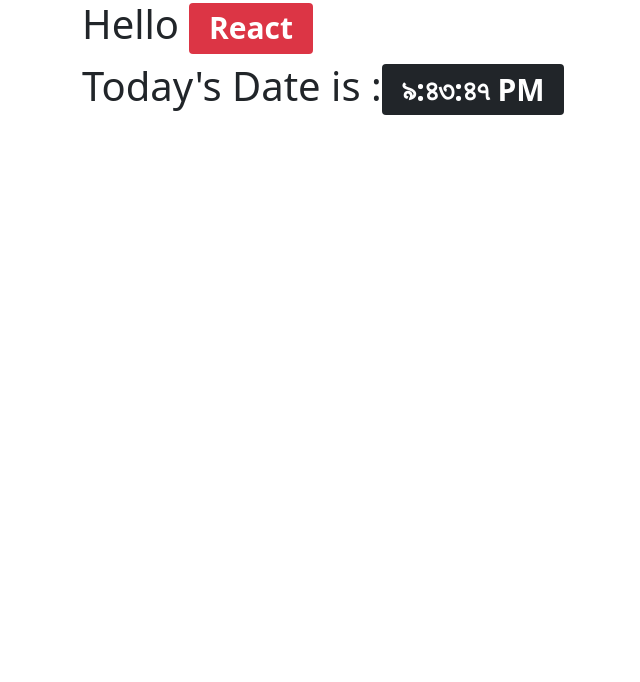
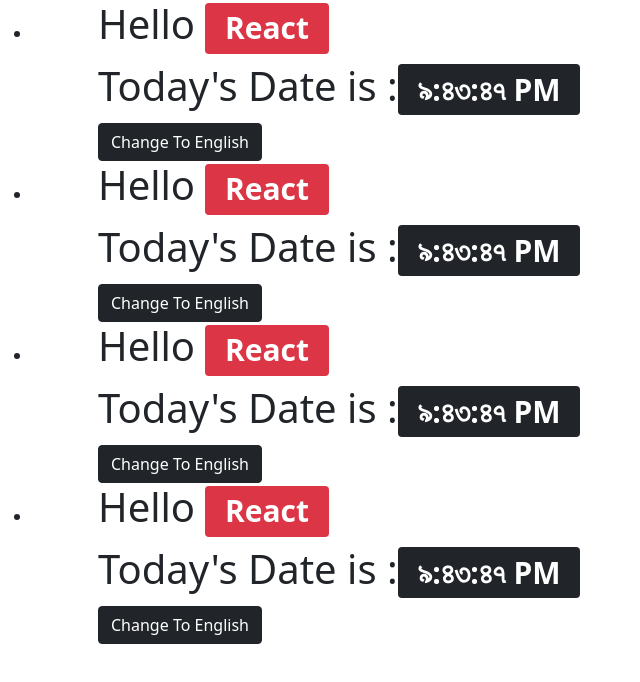
Before and after one commit to masud001/react-practice, a React (Create React App) app: page / in a window 1280 px wide. Shown: the top 682 px of the page, without its empty margins (0-640 px from the left). Built offline with nearby package versions, Linux system fonts and the light colour scheme.

Commit message:
rendering list

```diff
--- a/src/App.js
+++ b/src/App.js
@@ -1,17 +1,18 @@
-import React, { Component } from "react";
-import Clock from './Components/Clock'
+import React, { Component } from 'react';
+import ClockList from './Components/ClockList';
 class App extends Component {
 	render() {
+		console.log('this is App component');
+		const quantity = [1, 2, 3, 4];
 		return (
 			<React.Fragment>
-				<div className="App">
-					<Clock/>
+				<div className='App'>
+					<ClockList quantity={quantity} />
 				</div>
 			</React.Fragment>
 		);
 	}
 }
-
 
 // functional components
 // ----------------------
--- a/src/Components/Button.jsx
+++ b/src/Components/Button.jsx
@@ -1,11 +1,28 @@
-import React, { Component } from 'react'
+import React, { Component } from 'react';
 
 export default class Button extends Component {
-    render() {
-        return (
-            <>
-                  <button onClick={()=>this.handelClick("en-US")} className=" btn btn-dark text-capitalize">click me</button>
-            </>
-        )
-    }
+	shouldComponentUpdate(nextProps) {
+		const { change: currentChange, locale: currentLocale } = this.props;
+		const { change: nextChange, locale: nextLocale } = nextProps;
+
+		if (currentChange === nextChange && nextLocale === currentLocale) {
+			return false;
+		} else {
+			return true;
+		}
+	}
+	render() {
+		console.log('this is Button component');
+		const { changeTimeZone, locale } = this.props;
+		return (
+			<React.Fragment>
+				<button
+					onClick={() => changeTimeZone(locale)}
+					className=' btn btn-dark text-capitalize'
+				>
+					{locale === 'bn-BD' ? 'Change to Bangla' : 'Change to English'}
+				</button>
+			</React.Fragment>
+		);
+	}
 }
--- a/src/Components/Clock.js
+++ b/src/Components/Clock.js
@@ -1,4 +1,5 @@
 import React, { Component } from 'react';
+import Button from './Button';
 
 export default class Clock extends Component {
 	state = { date: new Date(), locale: 'bn-BD' };
@@ -26,6 +27,7 @@ export default class Clock extends Component {
 
 	render() {
 		const { date, locale } = this.state;
+		console.log('this is Clock component', locale);
 		return (
 			<React.Fragment>
 				<div className='container'>
@@ -36,6 +38,11 @@ export default class Clock extends Component {
 						Today's Date is :
 						<span className=' badge bg-dark '>{date.toLocaleTimeString(locale)}</span>
 					</h1>
+					{locale === 'bn-BD' ? (
+						<Button changeTimeZone={this.handelClick} locale='en-US' />
+					) : (
+						<Button changeTimeZone={this.handelClick} locale='bn-BD' />
+					)}
 				</div>
 			</React.Fragment>
 		);
--- /dev/null
+++ b/src/Components/ClockList.jsx
@@ -0,0 +1,29 @@
+import React, { Component } from 'react';
+import Clock from './Clock';
+
+export default class ClockList extends Component {
+	render() {
+		const { quantity } = this.props;
+		return (
+			<React.Fragment>
+				<ul>
+					{quantity.map((item) => (
+						<li className='clock__list' key={item}>
+							<Clock />
+						</li>
+					))}
+				</ul>
+			</React.Fragment>
+		);
+	}
+}
+
+// export default function ClockList({ quantity = [] }) {
+// 	return (
+// 		<div>
+// 			{quantity.map(() => (
+// 				<Clock />
+// 			))}
+// 		</div>
+// 	);
+// }
```
